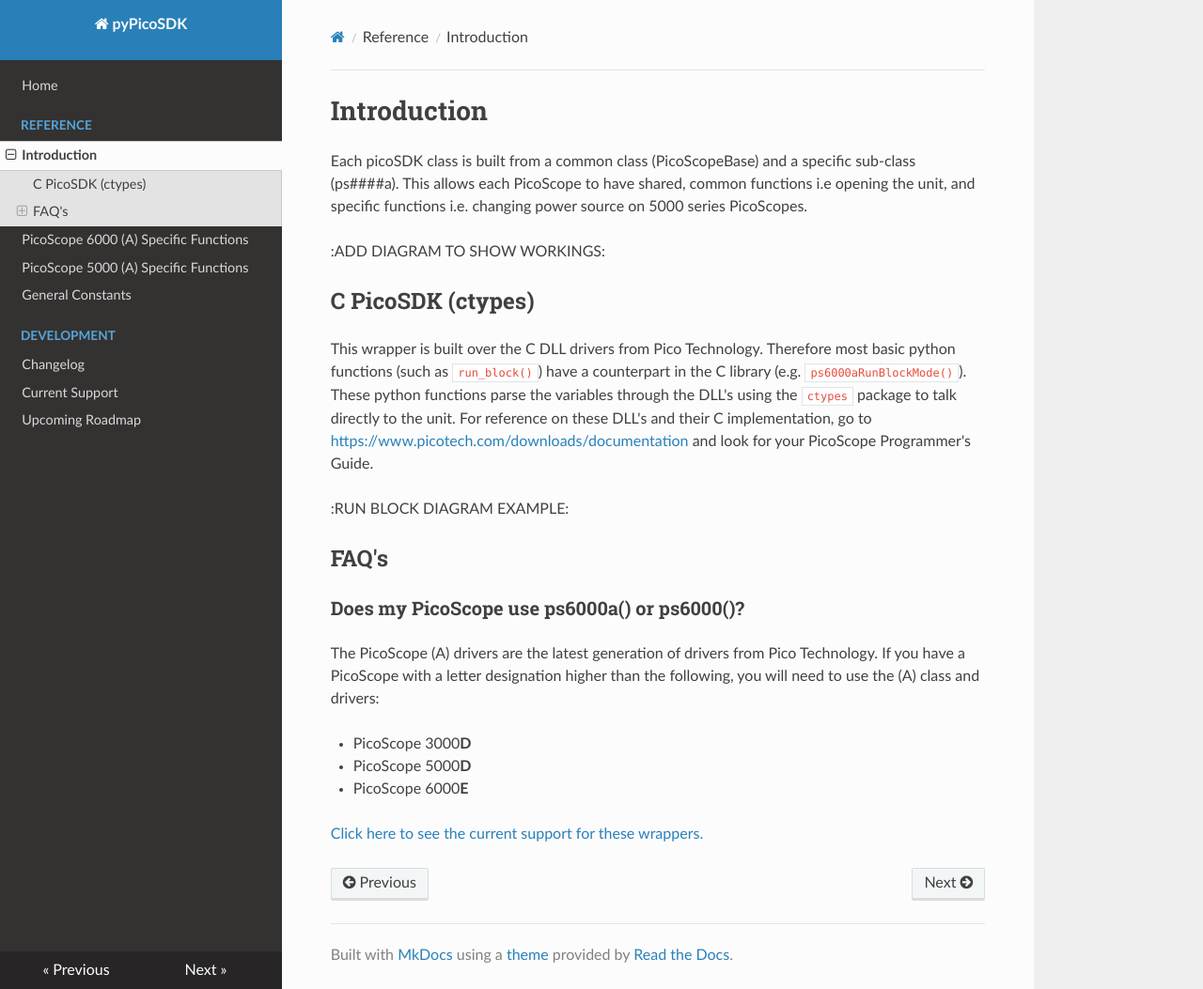
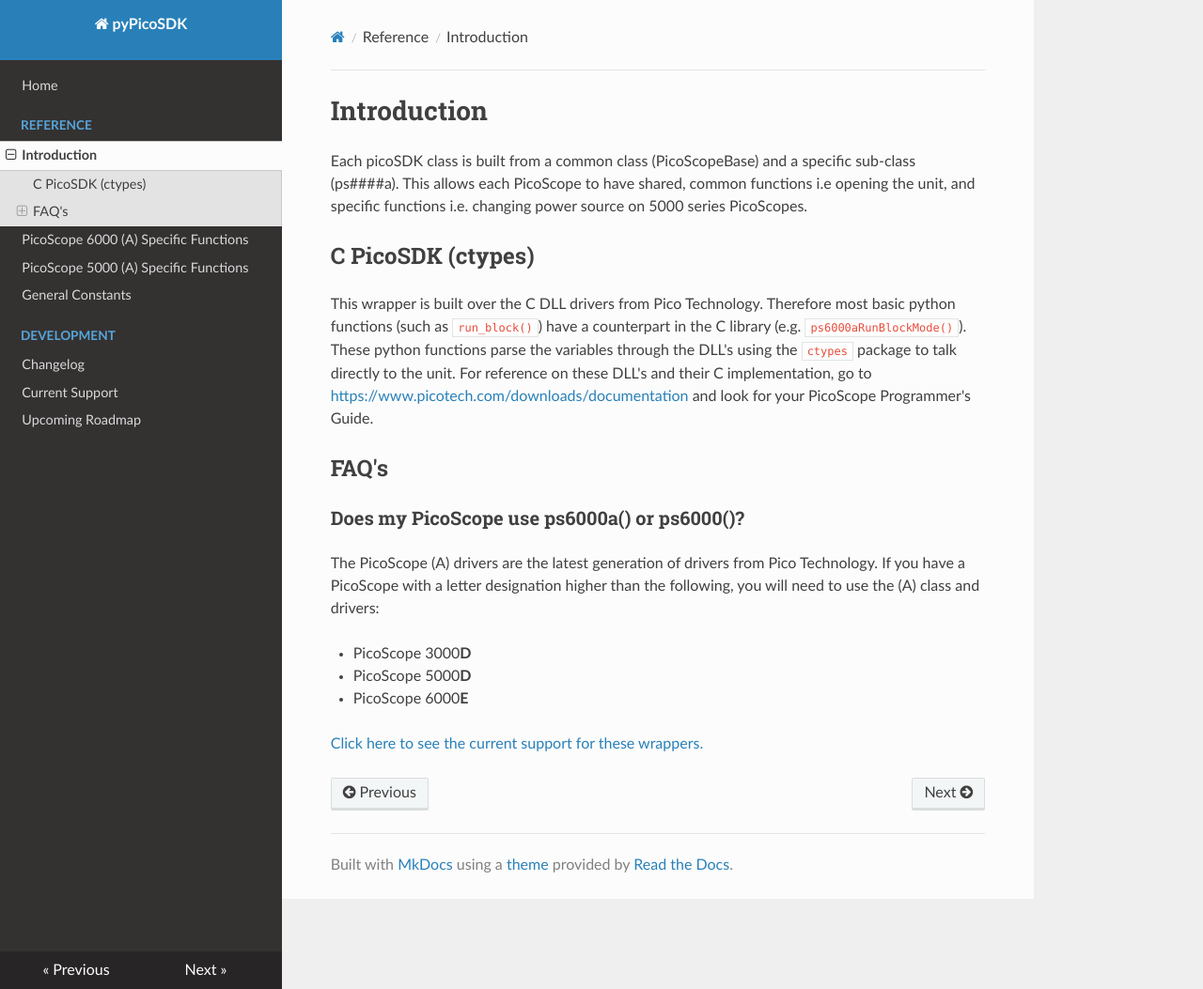
Before and after one commit to picotech/pyPicoSDK, an MkDocs documentation site: the page built from docs/docs/ref/introduction.md, in a window 1280 px wide and 1053 px high. Shown: the whole window at 94% size. Built offline with MkDocs 1.6.1, drawn with Linux system fonts in a browser that asks for light colours; nearby versions of some CDN libraries.

Commit message:
Removed diagram image placements

```diff
--- a/docs/docs/ref/introduction.md
+++ b/docs/docs/ref/introduction.md
@@ -2,16 +2,12 @@
 
 Each picoSDK class is built from a common class (PicoScopeBase) and a specific sub-class (ps####a).
 This allows each PicoScope to have shared, common functions i.e opening the unit, and specific functions i.e. changing power source on 5000 series PicoScopes.
-
-:ADD DIAGRAM TO SHOW WORKINGS:
 
 ## C PicoSDK (ctypes)
 This wrapper is built over the C DLL drivers from Pico Technology.
 Therefore most basic python functions (such as `run_block()`) have a counterpart in the C library (e.g. `ps6000aRunBlockMode()`).
 These python functions parse the variables through the DLL's using the `ctypes` package to talk directly to the unit.
 For reference on these DLL's and their C implementation, go to [https://www.picotech.com/downloads/documentation](https://www.picotech.com/downloads/documentation) and look for your PicoScope Programmer's Guide.
-
-:RUN BLOCK DIAGRAM EXAMPLE:
 
 ## FAQ's
 ### Does my PicoScope use ps6000a() or ps6000()?
```
